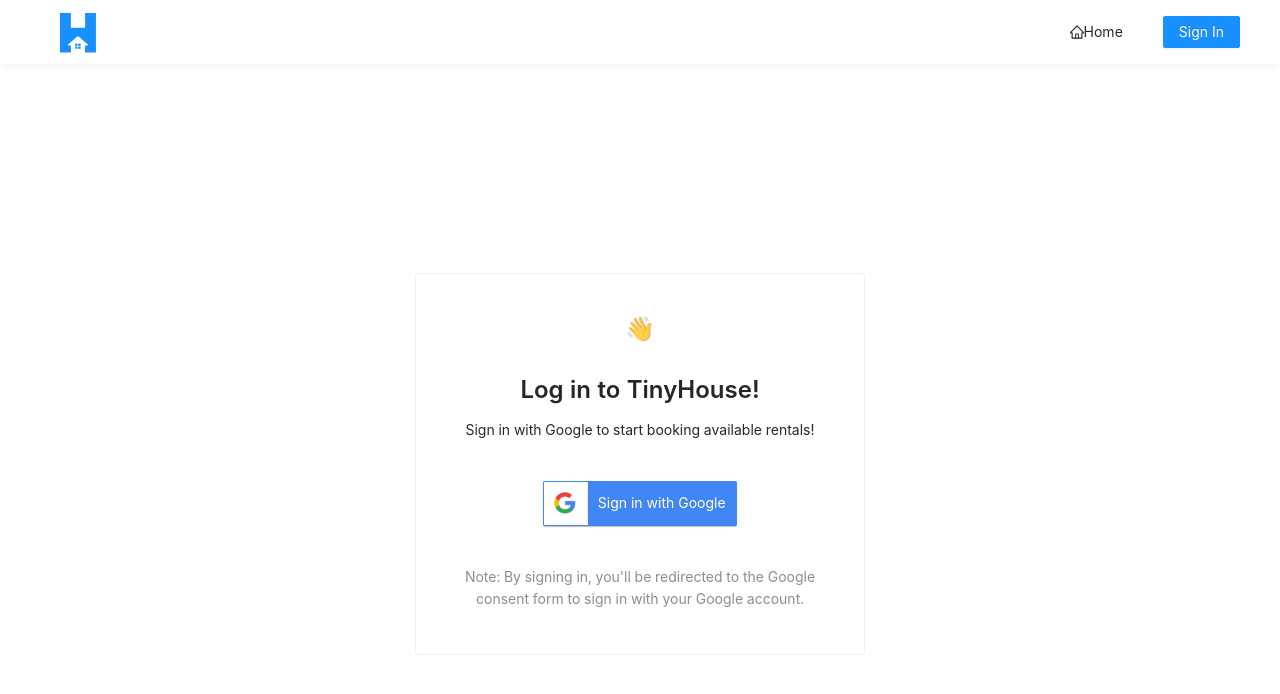
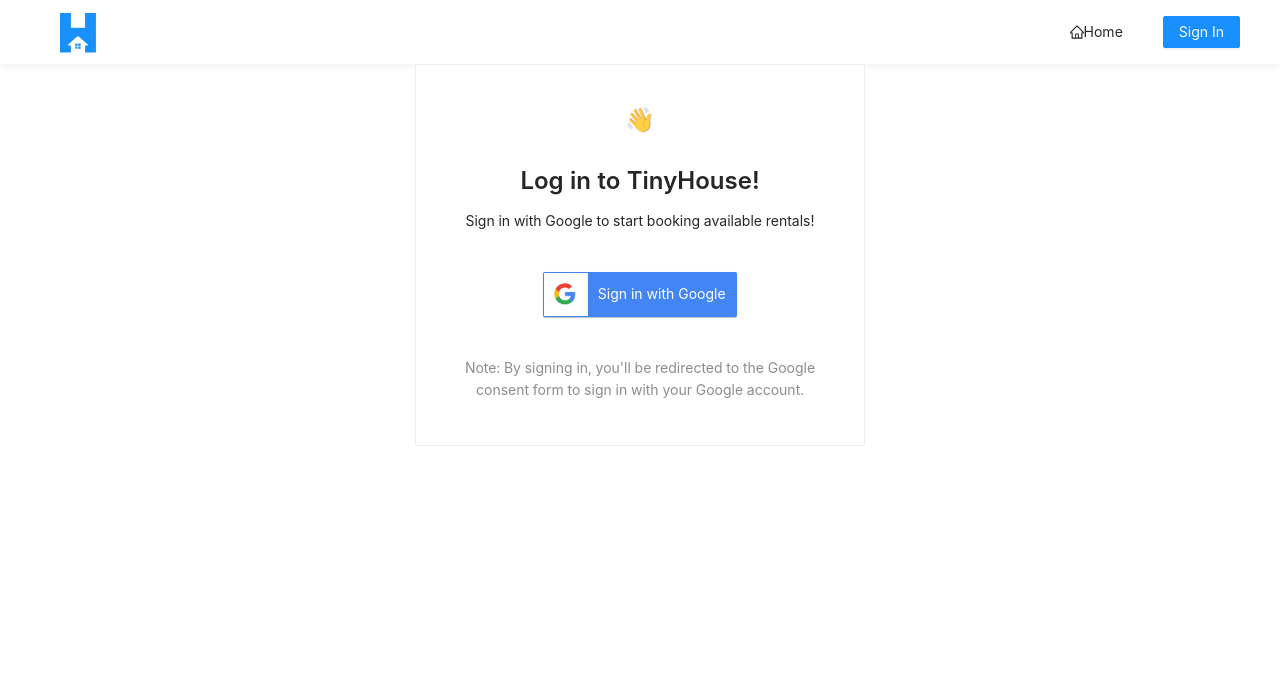
Before and after one commit to MiXProjecT/tiny-house-frontend, a React (Create React App) app: page /login in a window 1280 px wide. Shown: the top 694 px of the page. Built offline with nearby package versions, Linux system fonts and the light colour scheme; the HTML template or start-up script is replaced by a standard one.

Commit message:
memorize logInErrorBannerElement and remove unnecessary css style from LogInSection

```diff
--- a/src/sections/Login/Login.tsx
+++ b/src/sections/Login/Login.tsx
@@ -1,4 +1,4 @@
-import React, { useEffect } from "react";
+import React, { useEffect, useMemo } from "react";
 import { Redirect } from "react-router-dom";
 import {
   Viewer,
@@ -67,6 +67,14 @@ const Login = ({ setViewer }: Props): JSX.Element => {
     }
   });
 
+  const logInErrorBannerElement = useMemo(
+    () =>
+      logInError ? (
+        <ErrorBanner description="Sorry! We weren't able to log you in. Please try again later" />
+      ) : null,
+    [logInError]
+  );
+
   if (logInLoading) {
     return (
       <LogInSection>
@@ -79,10 +87,6 @@ const Login = ({ setViewer }: Props): JSX.Element => {
     const { id: viewerId } = logInData.logIn;
     return <Redirect to={`/user/${viewerId}`} />;
   }
-
-  const logInErrorBannerElement = logInError ? (
-    <ErrorBanner description="Sorry! We weren't able to log you in. Please try again later" />
-  ) : null;
 
   return (
     <LogInSection>
--- a/src/sections/Login/style.ts
+++ b/src/sections/Login/style.ts
@@ -12,8 +12,6 @@ export const LogInSection = styled(Content)`
   display: flex;
   align-items: center;
   justify-content: center;
-  height: 100vh;
-  overflow: auto;
 `;
 
 export const Container = styled(Card)`
```
